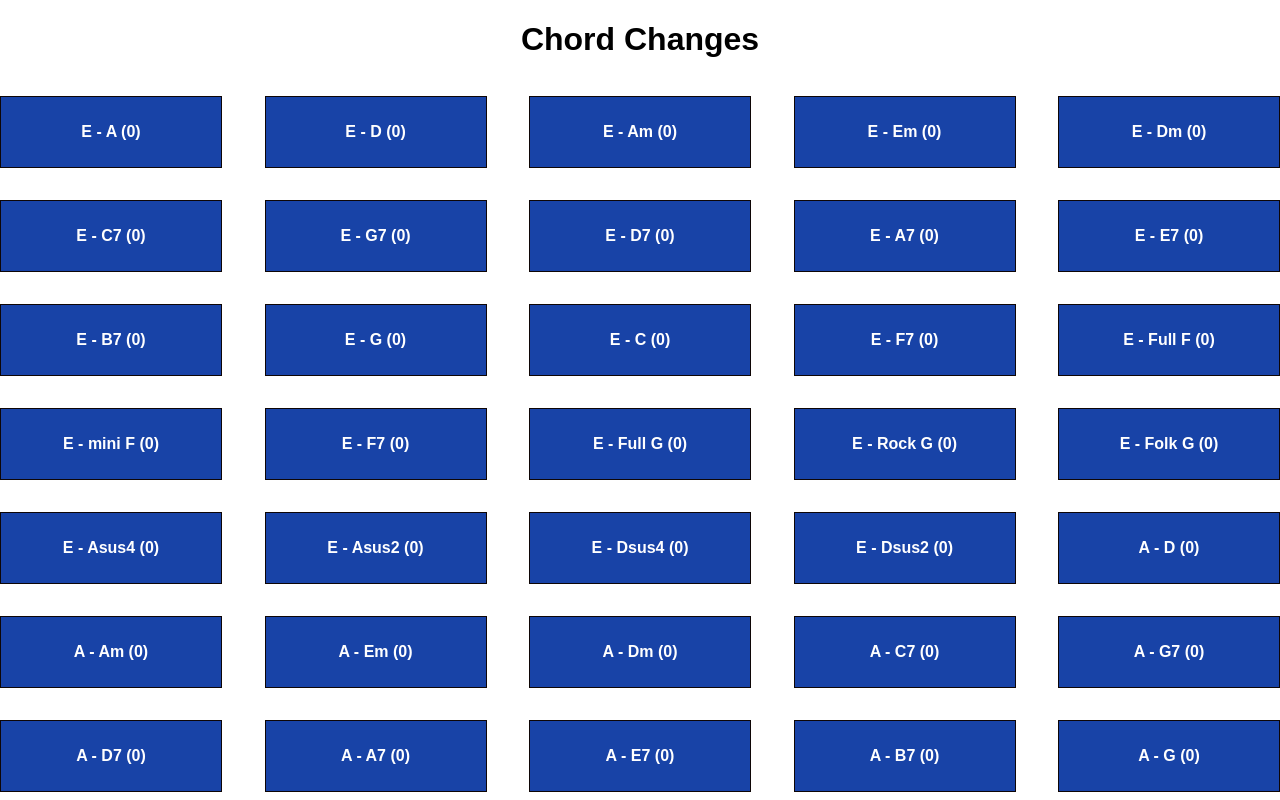
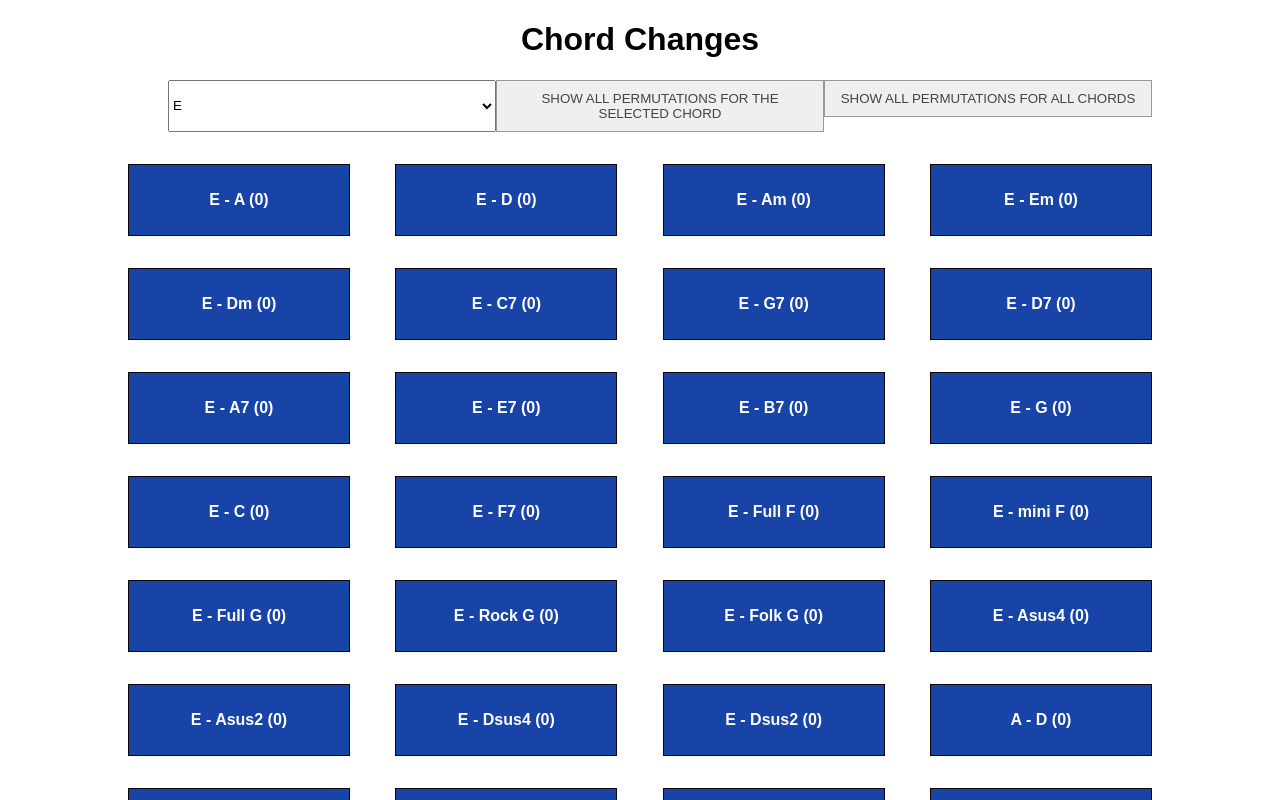
Before and after one commit to askeroff/chord-changes, a React (Create React App) app: page / in a window 1280 px wide. Shown: the top 800 px of the page. Built offline with nearby package versions, Linux system fonts and the light colour scheme.

Commit message:
move header into a separate component

```diff
--- a/src/App.js
+++ b/src/App.js
@@ -1,5 +1,6 @@
 import React, { Component } from 'react';
 import Chord from './components/Chord';
+import Header from './components/Header';
 import './index.css';
 
 const chordsList = [
@@ -20,7 +21,6 @@ const chordsList = [
   'F7',
   'Full F',
   'mini F',
-  'F7',
   'Full G',
   'Rock G',
   'Folk G',
@@ -39,7 +39,8 @@ class App extends Component {
           secondChord: chordsList[b],
           changes: 0
         };
-        chords.push(<Chord {...props} />);
+        const key = `${props.firstChord}-${props.secondChord}`;
+        chords.push(<Chord key={key} {...props} />);
       }
     }
     return chords;
@@ -47,10 +48,8 @@ class App extends Component {
 
   render() {
     return (
-      <div>
-        <header>
-          <h1 id="chordsTitle"> Chord Changes </h1>
-        </header>
+      <div className="app">
+        <Header chordsList={chordsList} />
         <div id="chords">{this.renderChords()}</div>
       </div>
     );
--- /dev/null
+++ b/src/components/Header.js
@@ -0,0 +1,27 @@
+import React from 'react';
+
+const Header = props => {
+  const options = props.chordsList.map(chord => {
+    return (
+      <option key={chord} name={chord}>
+        {chord}
+      </option>
+    );
+  });
+  return (
+    <header>
+      <h1 id="chordsTitle"> Chord Changes </h1>
+      <ul className="navigation">
+        <select className="chordsList">{options}</select>
+        <li>
+          <button>Show All Permutations For The Selected Chord</button>
+        </li>
+        <li>
+          <button>Show All Permutations For All Chords</button>
+        </li>
+      </ul>
+    </header>
+  );
+};
+
+export default Header;
```
